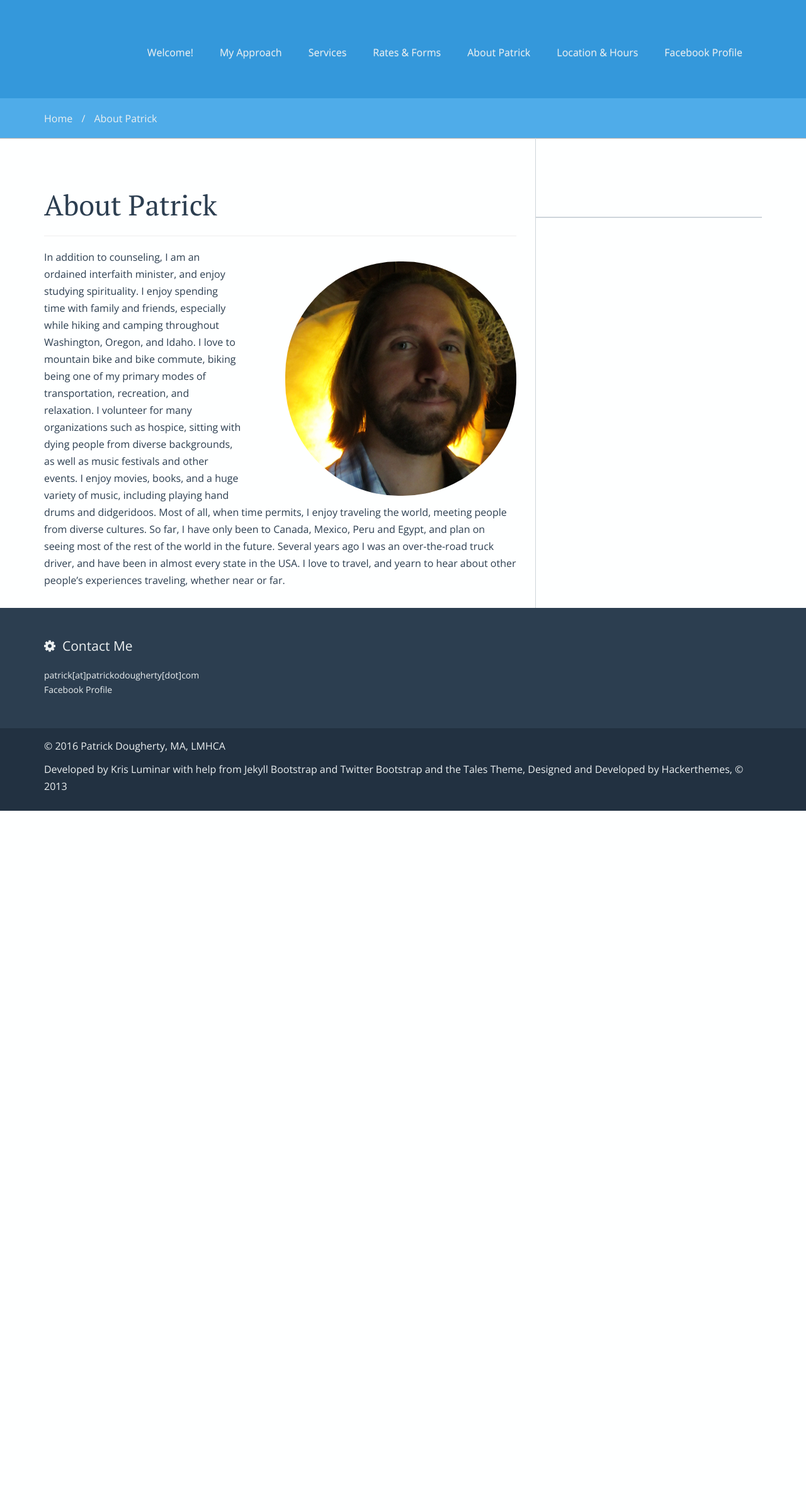
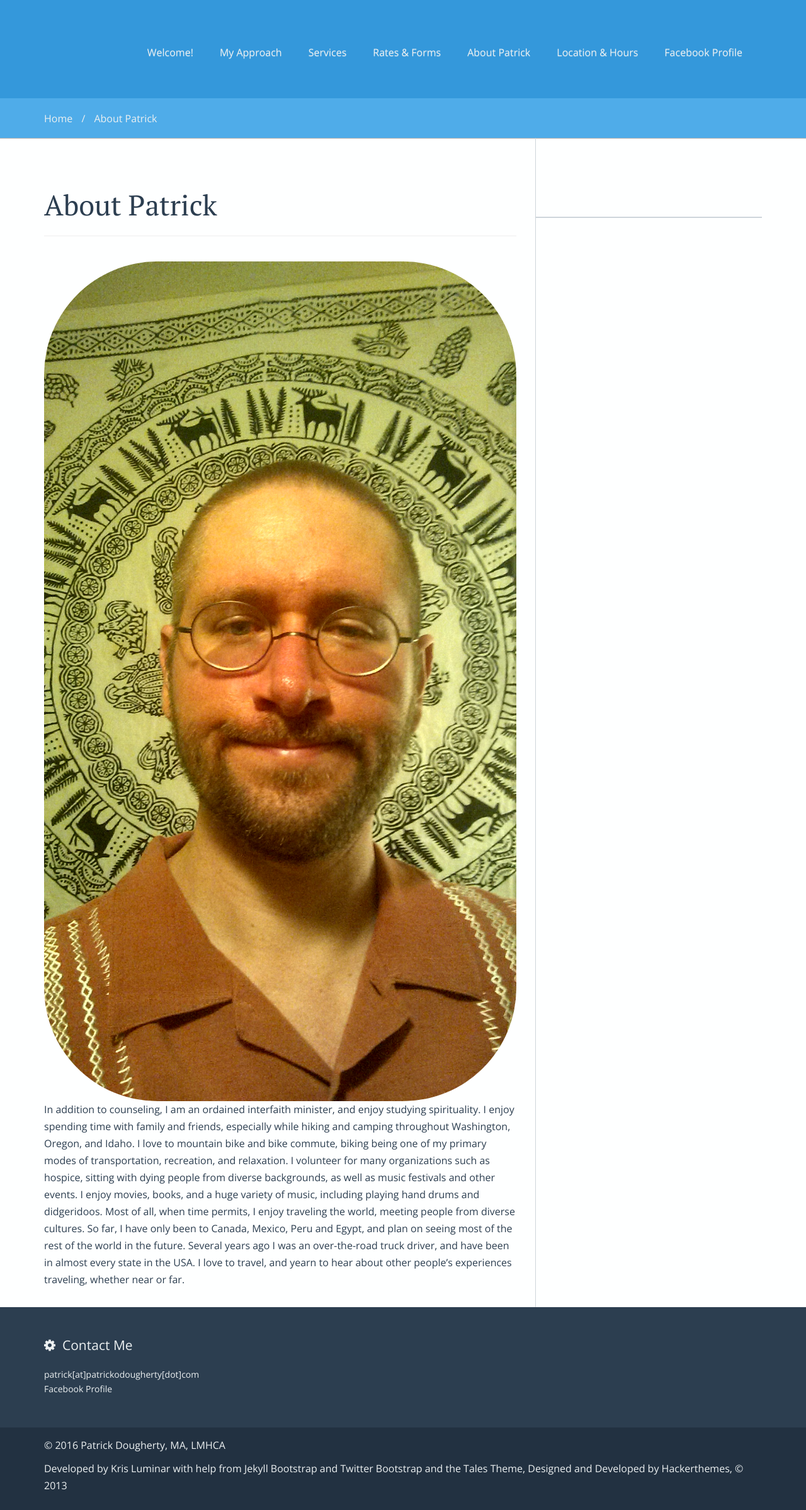
Before and after one commit to Patrick-Dougherty/patrick-dougherty.github.com, a Jekyll site: the page built from about/index.md, in a window 1280 px wide. Shown: the whole page at 63% size. Built offline with Jekyll 4.4.1, drawn with Linux system fonts in a browser that asks for light colours; nearby versions of some CDN libraries; before the commit the page ends 1287 px from its top, so only the background shows below that.

Commit message:
Update index.md

```diff
--- a/about/index.md
+++ b/about/index.md
@@ -6,5 +6,5 @@
 ---
 {% include JB/setup %}
 
-<img src="/assets/img/Patrick_in_Nature_Installation.jpg" alt="picture of Pat" class="about-portrait img-responsive">
+<img src="/assets/img/me.jpg" alt="picture of Pat" class="about-portrait img-responsive">
 In addition to counseling, I am an ordained interfaith minister, and enjoy studying spirituality. I enjoy spending time with family and friends, especially while hiking and camping throughout Washington, Oregon, and Idaho. I love to mountain bike and bike commute, biking being one of my primary modes of transportation, recreation, and relaxation. I volunteer for many organizations such as hospice, sitting with dying people from diverse backgrounds, as well as music festivals and other events. I enjoy movies, books, and a huge variety of music, including playing hand drums and didgeridoos. Most of all, when time permits, I enjoy traveling the world, meeting people from diverse cultures. So far, I have only been to Canada, Mexico, Peru and Egypt, and plan on seeing most of the rest of the world in the future. Several years ago I was an over-the-road truck driver, and have been in almost every state in the USA. I love to travel, and yearn to hear about other people's experiences traveling, whether near or far.
```
